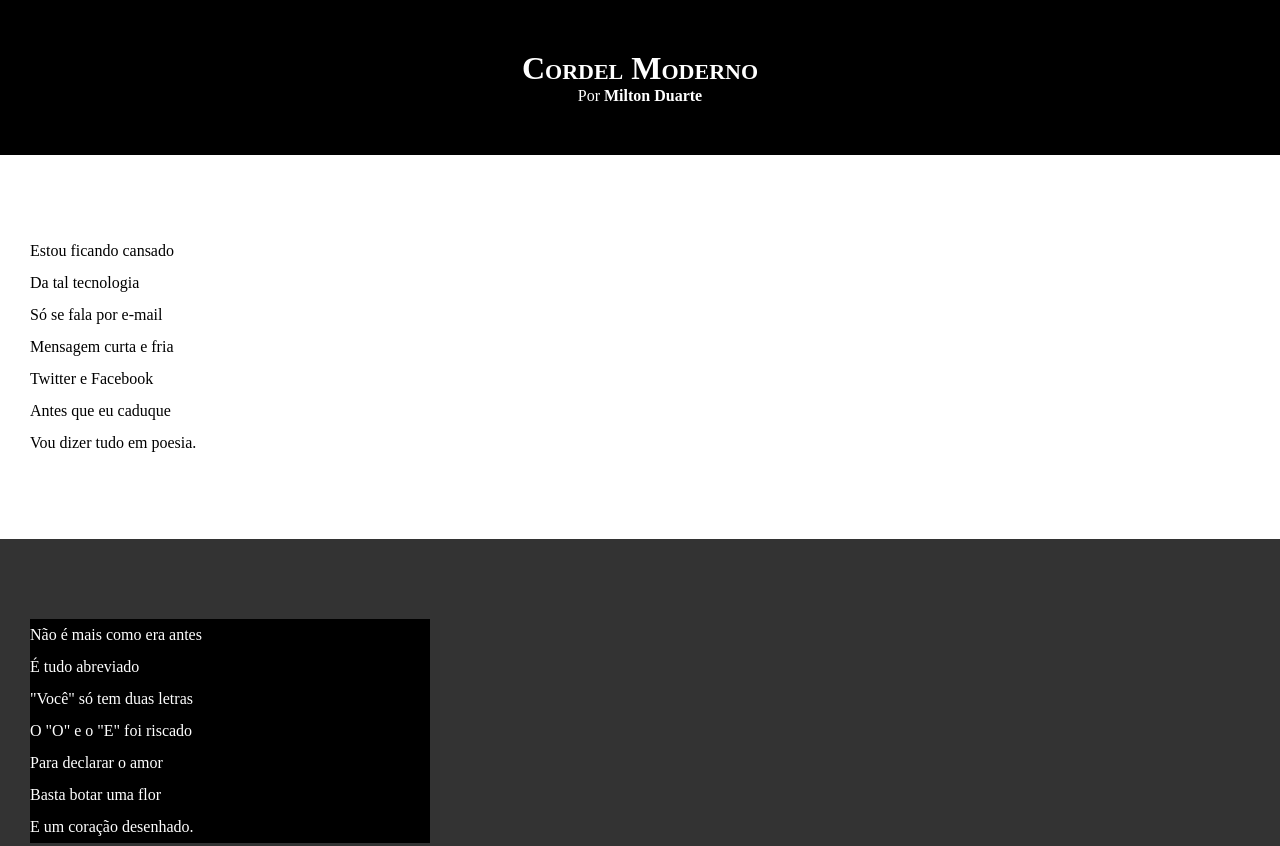
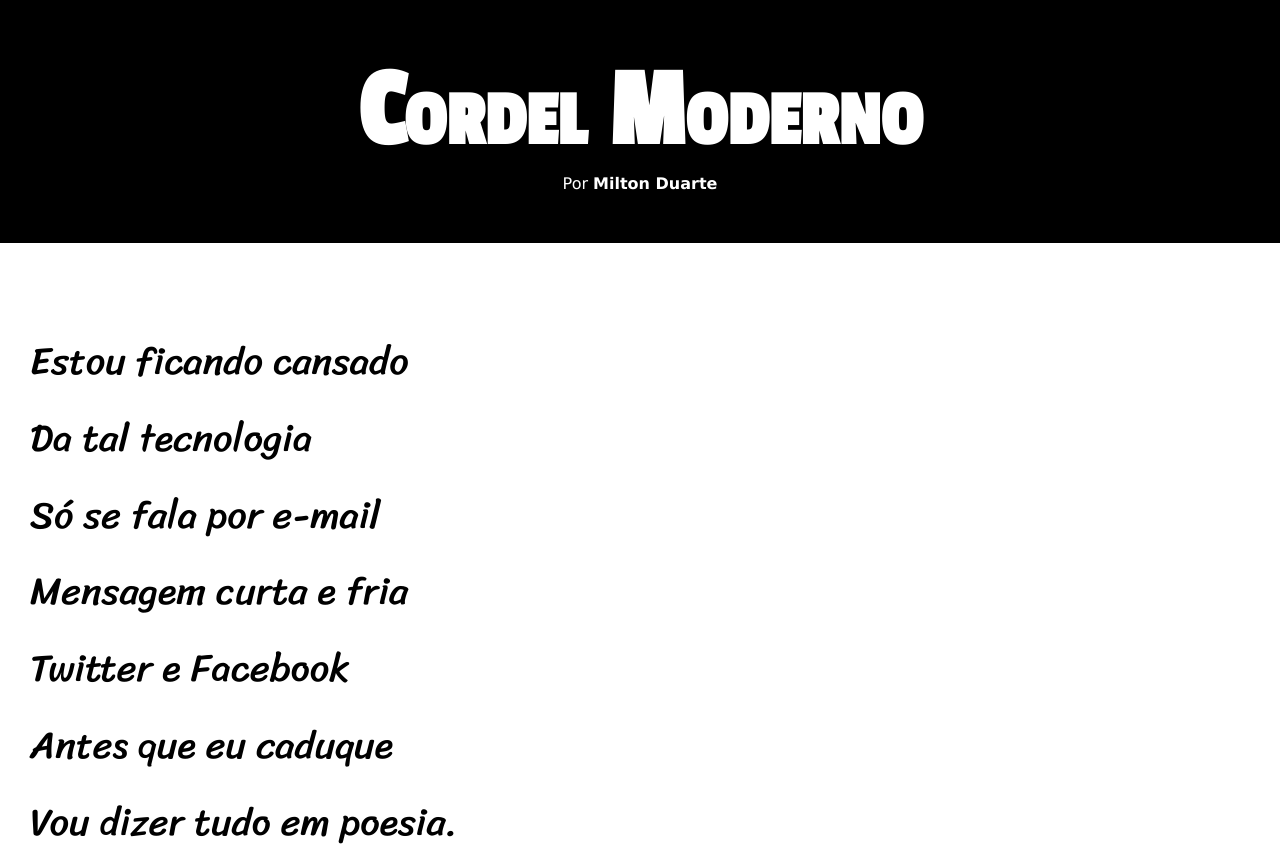
Before and after one commit to Vivianrsl/html-css, a plain HTML site: page prática/des12/index.html in a window 1280 px wide. Shown: the top 846 px of the page. Drawn offline with Linux system fonts and the light colour scheme.

Commit message:
atualização de estilos desafio 12

```diff
--- a/prática/des12/estilo.css
+++ b/prática/des12/estilo.css
@@ -1,13 +1,25 @@
 @charset "UTF-8";
+
+@import url('https://fonts.googleapis.com/css2?family=Passion+One&family=Sriracha&display=swap');
+
+@import url('https://fonts.googleapis.com/css2?family=Passion+One&family=Sriracha&display=swap');
+
+:root {
+    --fonte1: Verdana, Geneva, Tahoma, sans-serif;
+    --fonte2: 'Passion One', sans-serif;
+    --fonte3: 'Sriracha', cursive;
+}
 
 * {
     margin: 0px;
     padding: 0px;
+    font-size: 1em;
 }
 
 html, body {
     min-height: 100vh;
     background-color: darkgrey;
+    font-family: var(--fonte1);
 }
 
 header {
@@ -19,6 +31,8 @@ header {
 header h1 {
     padding-top: 50px;
     font-variant: small-caps;
+    font-family: var(--fonte2);
+    font-size: 7em;
 }
 
 header p {
@@ -40,6 +54,8 @@ section {
     padding-bottom: 10vh;
     line-height: 2em;
     padding-left: 30px;
+    font-family: var(--fonte3);
+    font-size: 3vw;
 }
 
 section.normal {
@@ -53,7 +69,7 @@ section.imagem {
 }
 
 section.imagem > p {
-    width: 400px;
+    display: inline-block;
     background-color: black;
 }
 footer {
```
